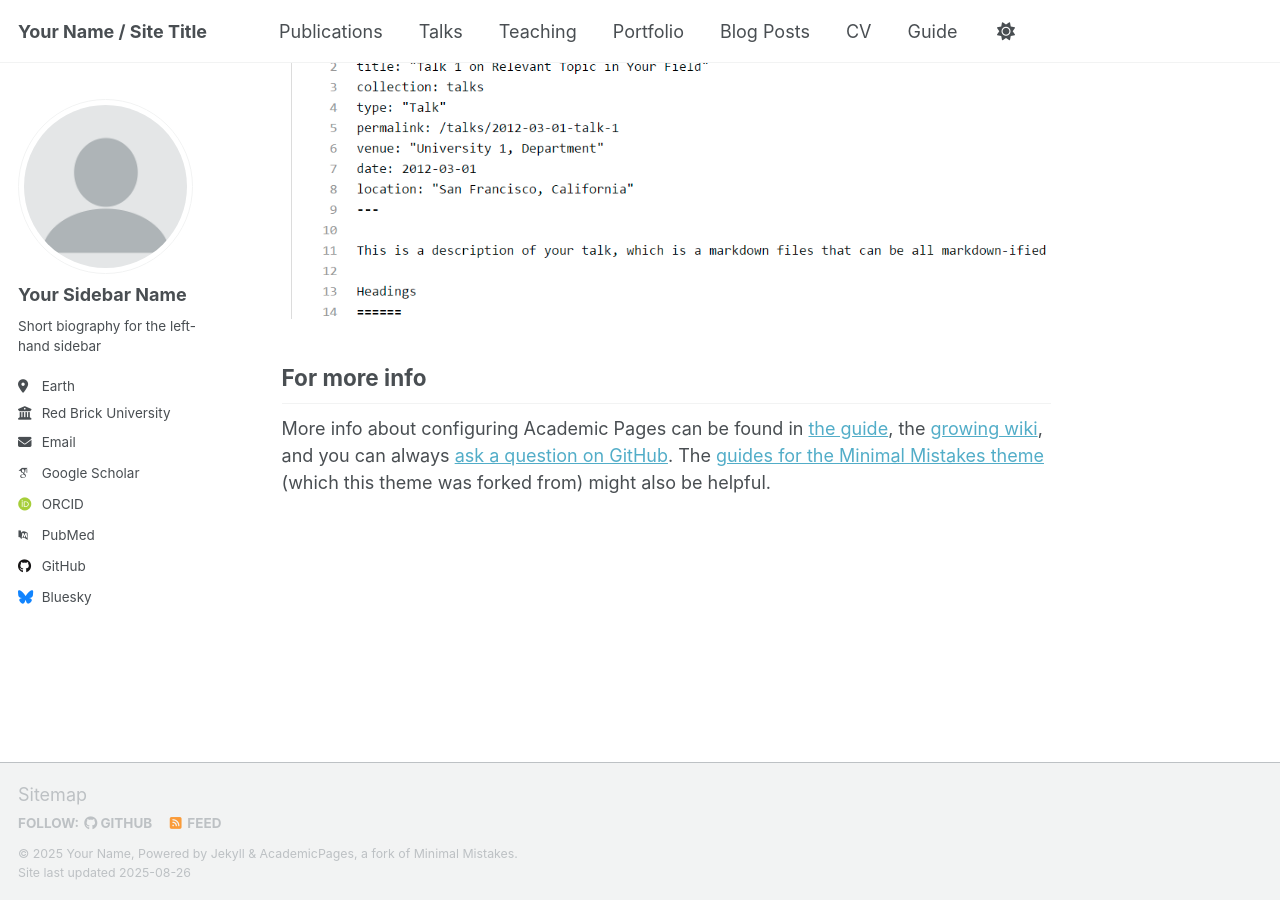
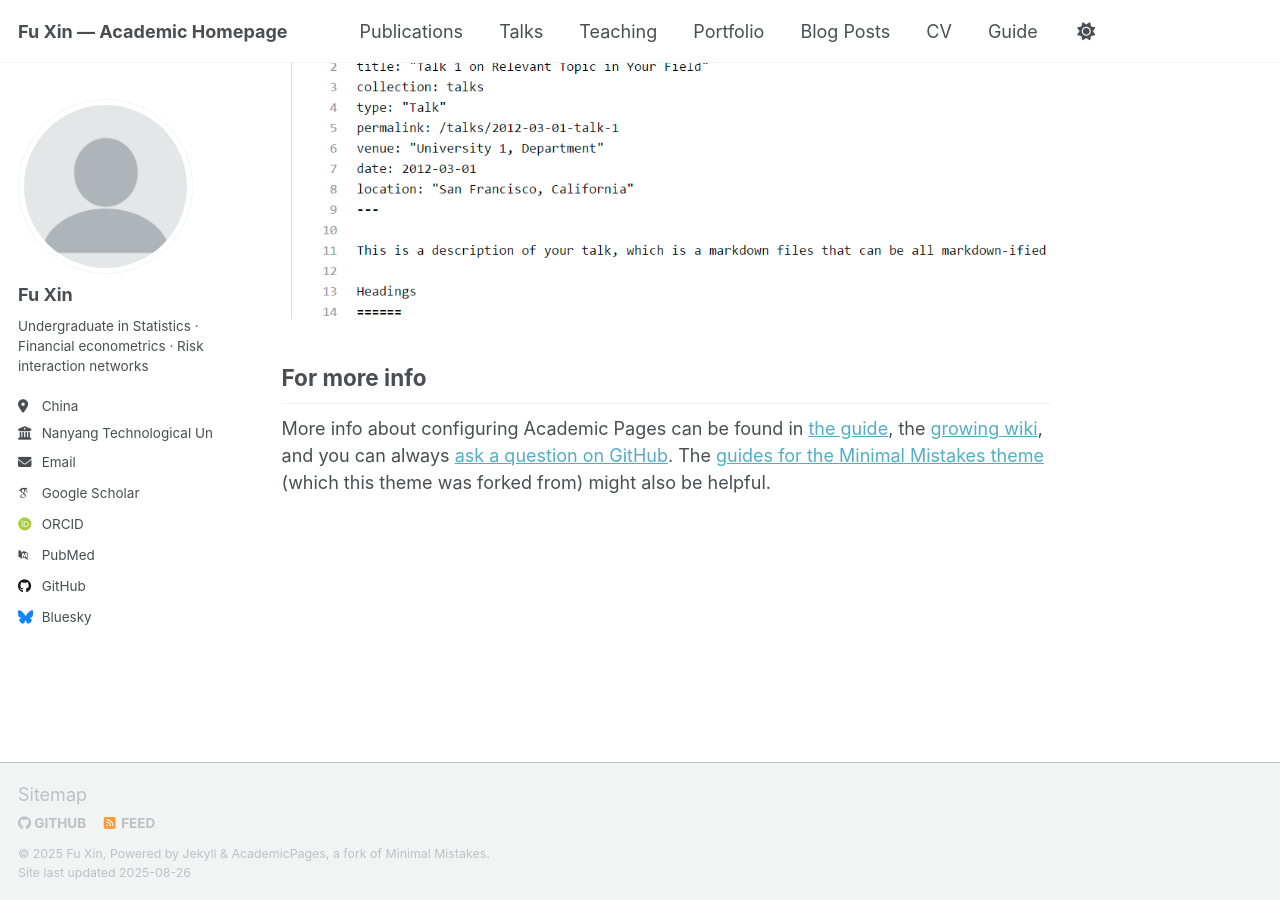
Before and after one commit to FFFFFFFFUX/fuxin-cv, a Jekyll site: the page built from _pages/about.md, in a window 1280 px wide and 900 px high, scrolled down 2880 px. Built offline with Jekyll 4.4.1, drawn with Linux system fonts in a browser that asks for light colours; some web fonts are replaced; a script that is not in the unit is left out.

Commit message:
Update _config.yml

```diff
--- a/_config.yml
+++ b/_config.yml
@@ -7,29 +7,28 @@
 # server process.
 
 # Basic Site Settings
-locale                   : "en-US"
-site_theme               : "default" # Currently available options are "default", "air"
-title                    : "Your Name / Site Title"
-title_separator          : "-"
-name                     : &name "Your Name"
-description              : &description "personal description"
-url                      : https://academicpages.github.io # the base hostname & protocol for your site e.g. "https://[your GitHub username].github.io" or if you already have some other page hosted on Github then use "https://[your GitHub username].github.io/[Your Repo Name]"
-baseurl                  : "" # the subpath of your site, e.g. "/blog"
-repository               : "academicpages/academicpages.github.io"
+title         : "Fu Xin — Academic Homepage"
+name          : &name "Fu Xin"
+description   : &description "Academic CV, publications, and research in financial econometrics and risk networks."
+
+url           : "https://FFFFFFFFUX.github.io"   # 这里是你的用户名
+baseurl       : "/fuxin-cv"                      # 这里是仓库名，注意要加斜杠
+repository    : "FFFFFFFFUX/fuxin-cv"            # 用户名/仓库名
 
 # Site Author - The following control what appear as part of the author content on the side bar.
 #               If a field is blank the icon and link will not appear, otherwise it will be shown.
 #               Additional customization can be done by editing /_includes/author-profile.html
 author:
   # Biographic information
-  avatar           : "profile.png"
-  name             : "Your Sidebar Name"
-  pronouns         : # example: "she/her"
-  bio              : "Short biography for the left-hand sidebar"
-  location         : "Earth"
-  employer         : "Red Brick University"
+  avatar      : "profile.png"
+  name        : "Fu Xin"
+  bio         : "Undergraduate in Statistics · Financial econometrics · Risk interaction networks"
+  email       : "ffffffff220303@163.com"
+  github      : "FFFFFFFFUX"
+  location         : "China"
+  employer         : "Nanyang Technological University Singapore"
   uri              : # URL
-  email            : "none@example.org"
+
 
   # Academic websites
   academia         : # URL
```
